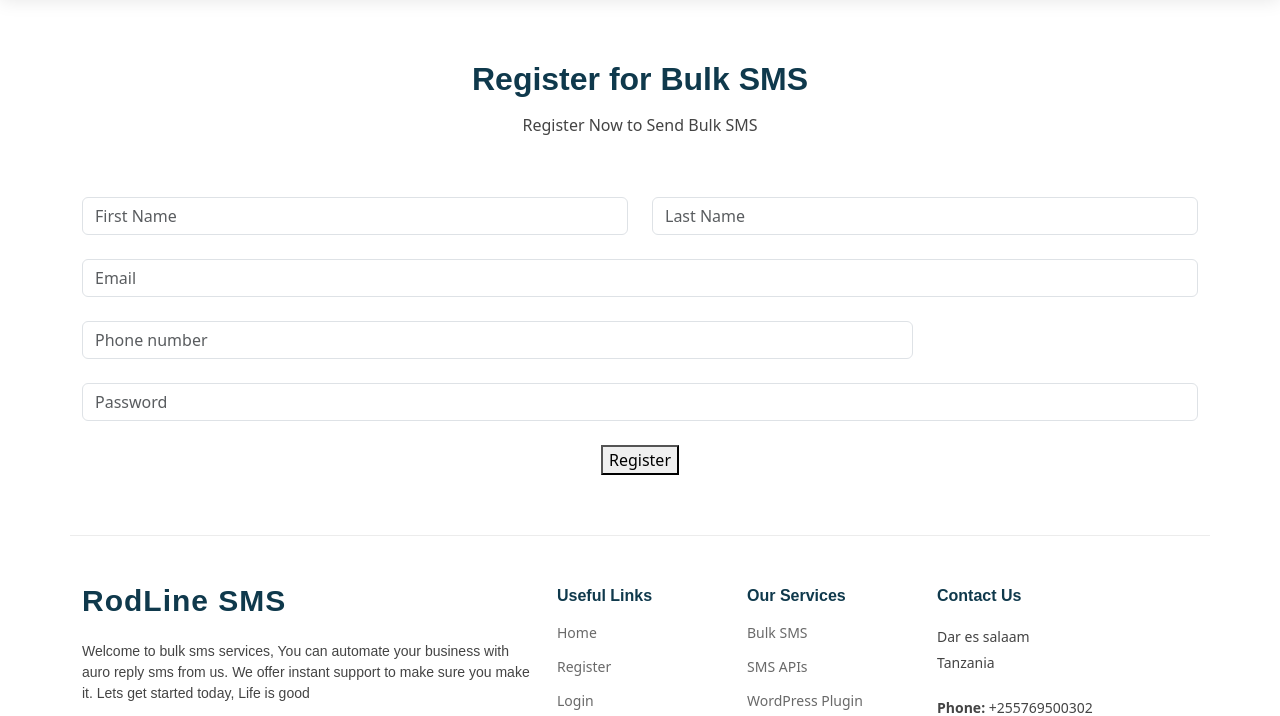
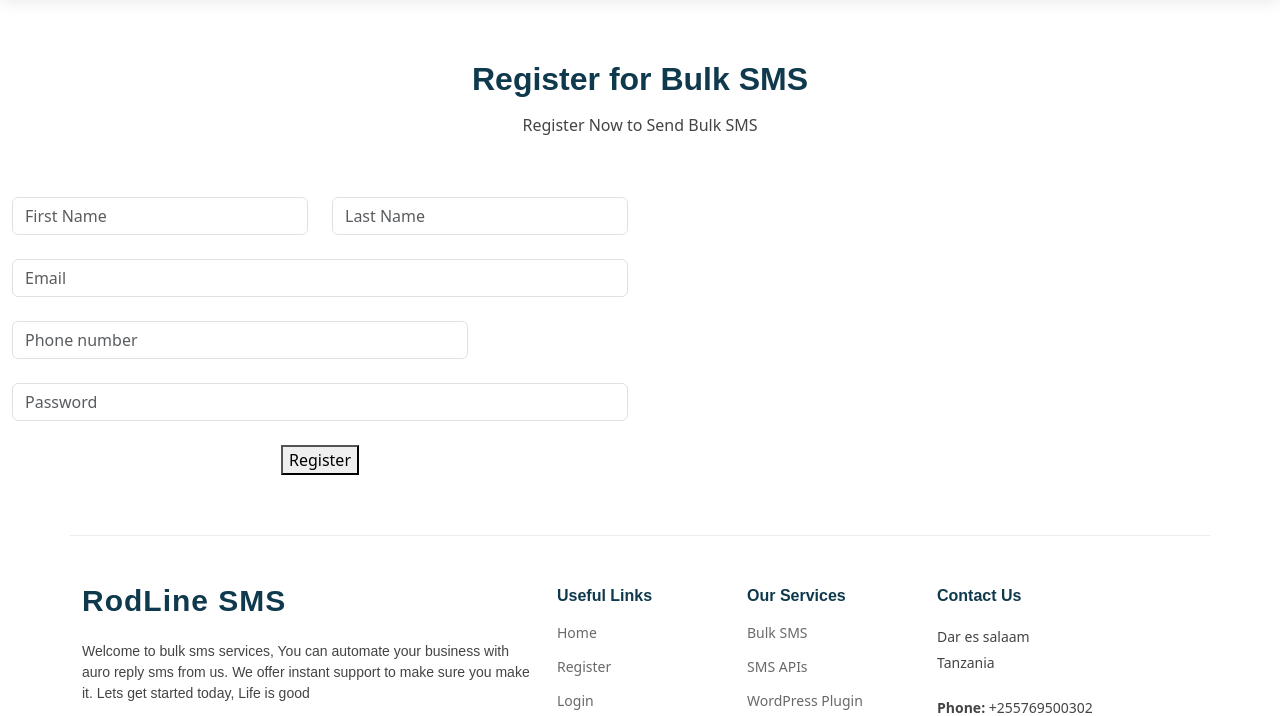
Before and after one commit to Rodgence/rodlinesms, a PHP site: page /register.php in a window 1280 px wide. Shown: the part 87-803 px from the top of the page. Run offline with PHP 8.4, Linux system fonts and the light colour scheme.

Commit message:
register modified

```diff
--- a/register.php
+++ b/register.php
@@ -16,6 +16,10 @@
         <p>Register Now to Send Bulk SMS</p>
       </div><!-- End Section Title -->
 
+  <div class="row">
+    <div class="container">
+      <div class="col-md-3"></div>
+      <div class="col-md-6">
       <div class="container" data-aos="fade-up">
       <form action="forms/contact.php" method="post" class="php-email-form" data-aos="fade-up" data-aos-delay="200">
   <div class="row gy-4">
@@ -53,6 +57,10 @@
 
       </div>
 
+      </div>
+      <div class="col-md-3"></div>
+    </div>
+  </div>
     </section><!-- /Starter Section Section -->
 
   </main>
```
